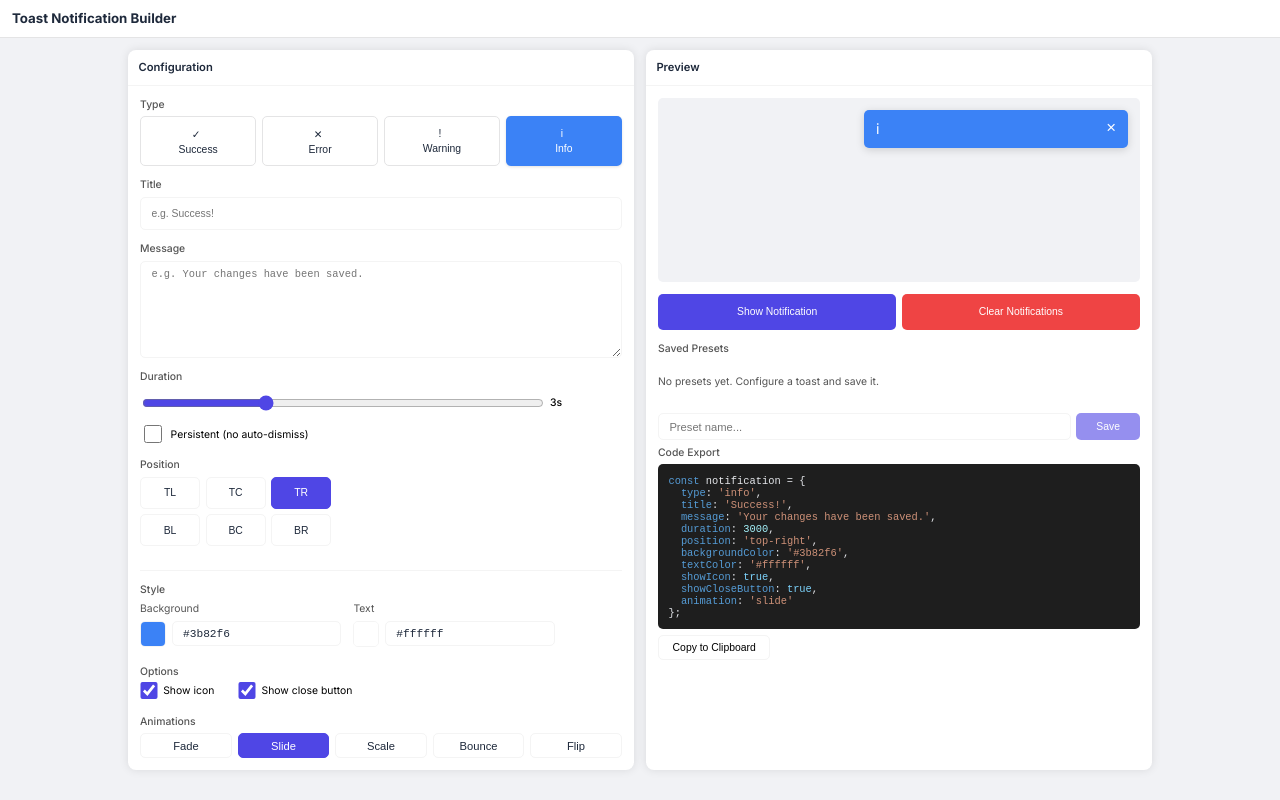
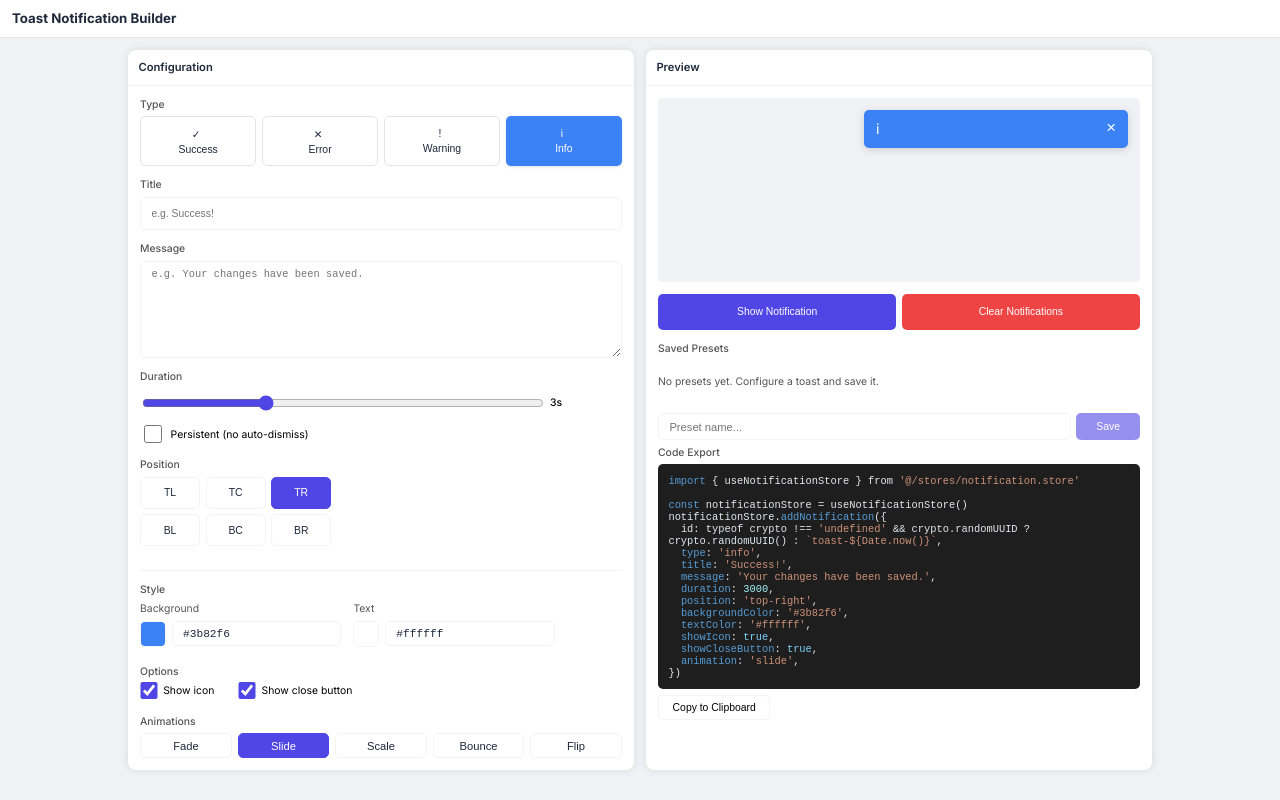
Before and after one commit to ozerenes/toast-notification-builder, a Vue app: page / in a window 1280 px wide. Built offline with nearby package versions, Linux system fonts and the light colour scheme.

Commit message:
feat: enhance notification handling in BuilderPanel and BuilderPreview, improve accessibility in BuilderPositionGrid and BuilderTypePills

```diff
--- a/src/components/Builder/BuilderPositionGrid.vue
+++ b/src/components/Builder/BuilderPositionGrid.vue
@@ -22,9 +22,13 @@ function onSelect(position: Position) {
         v-for="option in POSITION_OPTIONS"
         :key="option.value"
         type="button"
+        role="radio"
+        :aria-checked="modelValue === option.value"
         class="builder-position-cell"
         :class="{ 'builder-position-cell--active': modelValue === option.value }"
         @click="onSelect(option.value)"
+        @keydown.enter.prevent="onSelect(option.value)"
+        @keydown.space.prevent="onSelect(option.value)"
       >
         {{ option.label }}
       </button>
--- a/src/components/Builder/BuilderPreview.vue
+++ b/src/components/Builder/BuilderPreview.vue
@@ -30,20 +30,6 @@ function clearAllNotifications() {
   notificationStore.clearAll()
 }
 
-function showNotification() {
-  const preview = props.notifications[0]
-  if (!preview) return
-  const id =
-    typeof crypto !== 'undefined' && crypto.randomUUID
-      ? crypto.randomUUID()
-      : `toast-${Date.now()}-${Math.random().toString(36).slice(2, 9)}`
-  notificationStore.addNotification({
-    ...preview,
-    id,
-    animation: props.animation ?? 'slide',
-  })
-}
-
 type CodeTokenType = 'keyword' | 'property' | 'string' | 'boolean' | 'number' | 'plain'
 
 interface CodeSegment {
@@ -57,7 +43,7 @@ const highlightedCodeSegments = computed<CodeSegment[]>(() => {
 
   // Match keywords, properties, strings, booleans and numbers
   const tokenRegex =
-    /\bconst\b|(\btype|\btitle|\bmessage|\bduration|\bposition|\bbackgroundColor|\btextColor|\bshowIcon|\bshowCloseButton|\banimation)(?=\s*:)|'[^']*'|\btrue\b|\bfalse\b|\b\d+\b/g
+    /\bimport\b|\bconst\b|\baddNotification\b|(\btype|\btitle|\bmessage|\bduration|\bposition|\bbackgroundColor|\btextColor|\bshowIcon|\bshowCloseButton|\banimation)(?=\s*:)|'[^']*'|`[^`]*`|\btrue\b|\bfalse\b|\b\d+\b/g
 
   let lastIndex = 0
   let match: RegExpExecArray | null
@@ -75,12 +61,15 @@ const highlightedCodeSegments = computed<CodeSegment[]>(() => {
 
     let type: CodeTokenType = 'plain'
 
-    if (matchText === 'const') {
+    if (matchText === 'import' || matchText === 'const' || matchText === 'addNotification') {
       type = 'keyword'
     } else if (match[1]) {
       // Captured property name
       type = 'property'
-    } else if (matchText.startsWith("'") && matchText.endsWith("'")) {
+    } else if (
+      (matchText.startsWith("'") && matchText.endsWith("'")) ||
+      (matchText.startsWith('`') && matchText.endsWith('`'))
+    ) {
       type = 'string'
     } else if (matchText === 'true' || matchText === 'false') {
       type = 'boolean'
@@ -138,7 +127,7 @@ async function copyToClipboard() {
       />
     </div>
     <div class="builder-preview__actions">
-      <button type="button" class="builder-preview__action" @click="showNotification">
+      <button type="button" class="builder-preview__action" @click="emit('showNotification')">
         Show Notification
       </button>
       <button
--- a/src/components/Builder/BuilderTypePills.vue
+++ b/src/components/Builder/BuilderTypePills.vue
@@ -13,11 +13,13 @@ const emit = defineEmits<{
 <template>
   <div class="builder-group">
     <span class="builder-group__label">Type</span>
-    <div class="builder-type-pills" role="group" aria-label="Notification type">
+    <div class="builder-type-pills" role="radiogroup" aria-label="Notification type">
       <button
         v-for="t in NOTIFICATION_TYPE_OPTIONS"
         :key="t.value"
         type="button"
+        role="radio"
+        :aria-checked="modelValue === t.value"
         class="builder-pill"
         :class="{ 'builder-pill--active': modelValue === t.value }"
         :style="
@@ -29,6 +31,8 @@ const emit = defineEmits<{
             : undefined
         "
         @click="emit('update:modelValue', t.value)"
+        @keydown.enter.prevent="emit('update:modelValue', t.value)"
+        @keydown.space.prevent="emit('update:modelValue', t.value)"
       >
         <span class="builder-pill__icon" aria-hidden="true">{{ t.icon }}</span>
         {{ t.label }}
--- a/src/components/BuilderPanel.vue
+++ b/src/components/BuilderPanel.vue
@@ -42,8 +42,14 @@ const exportCode = computed(() => {
     showCloseButton,
   } = form.value
 
+  const idSnippet =
+    "typeof crypto !== 'undefined' && crypto.randomUUID ? crypto.randomUUID() : `toast-${Date.now()}`"
   const lines = [
-    'const notification = {',
+    "import { useNotificationStore } from '@/stores/notification.store'",
+    '',
+    'const notificationStore = useNotificationStore()',
+    'notificationStore.addNotification({',
+    `  id: ${idSnippet},`,
     `  type: '${type}',`,
     `  title: '${title || 'Success!'}',`,
     `  message: '${message || 'Your changes have been saved.'}',`,
@@ -53,8 +59,8 @@ const exportCode = computed(() => {
     `  textColor: '${textColor}',`,
     `  showIcon: ${showIcon},`,
     `  showCloseButton: ${showCloseButton},`,
-    `  animation: '${animation.value}'`,
-    '};',
+    `  animation: '${animation.value}',`,
+    '})',
   ]
 
   return lines.join('\n')
--- a/src/stores/preset.store.ts
+++ b/src/stores/preset.store.ts
@@ -115,6 +115,7 @@ function isValidPreset(value: unknown): value is Preset {
   if (typeof cfg.duration !== 'number') return false
   if (typeof cfg.showIcon !== 'boolean') return false
   if (typeof cfg.showCloseButton !== 'boolean') return false
+  if (cfg.animation !== undefined && typeof cfg.animation !== 'string') return false
 
   return true
 }
```
Also changed, not shown: src/stores/example.ts (deleted, +0 -10 lines), 1 other file (tests, documents, lock files or other folders).
